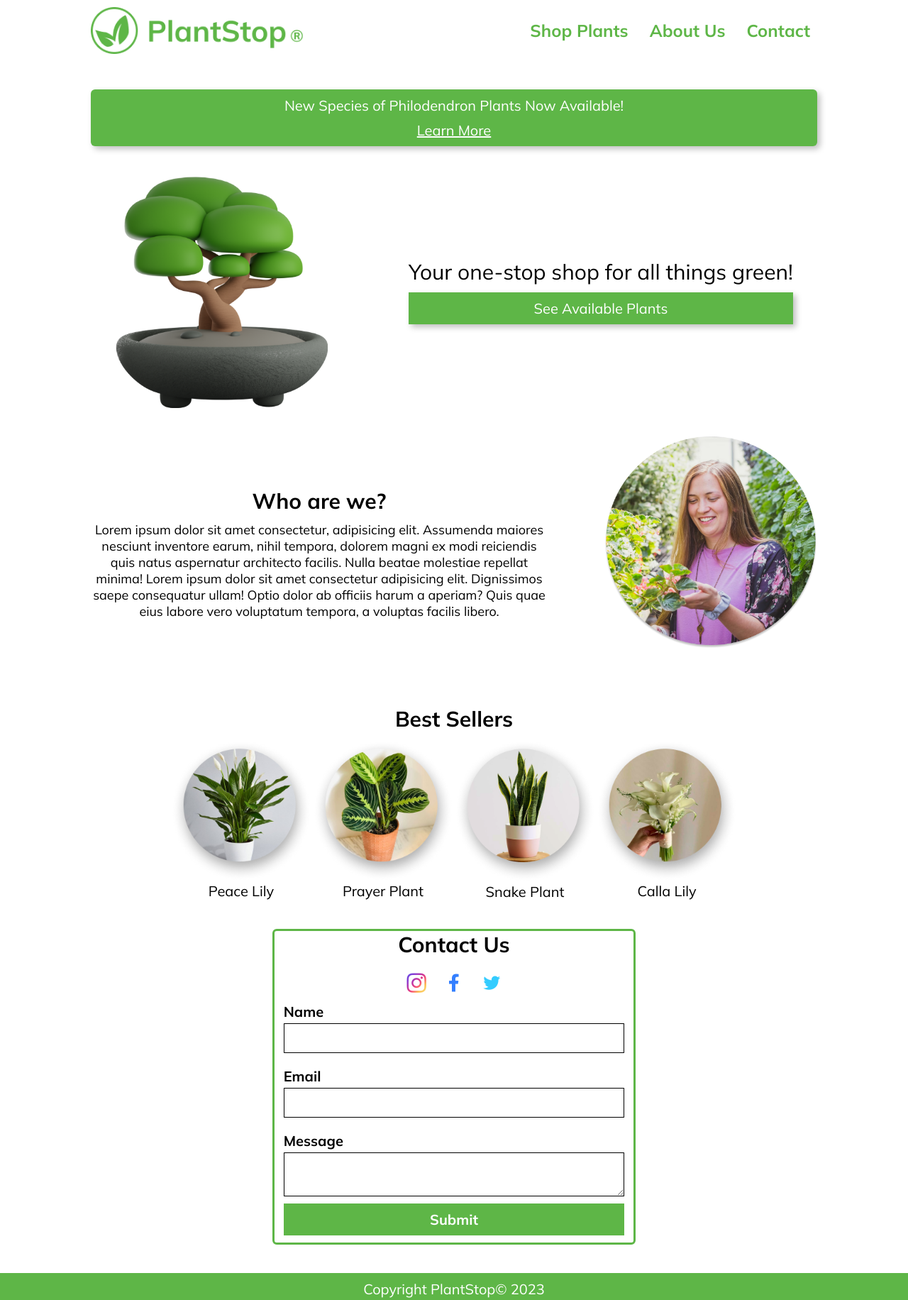
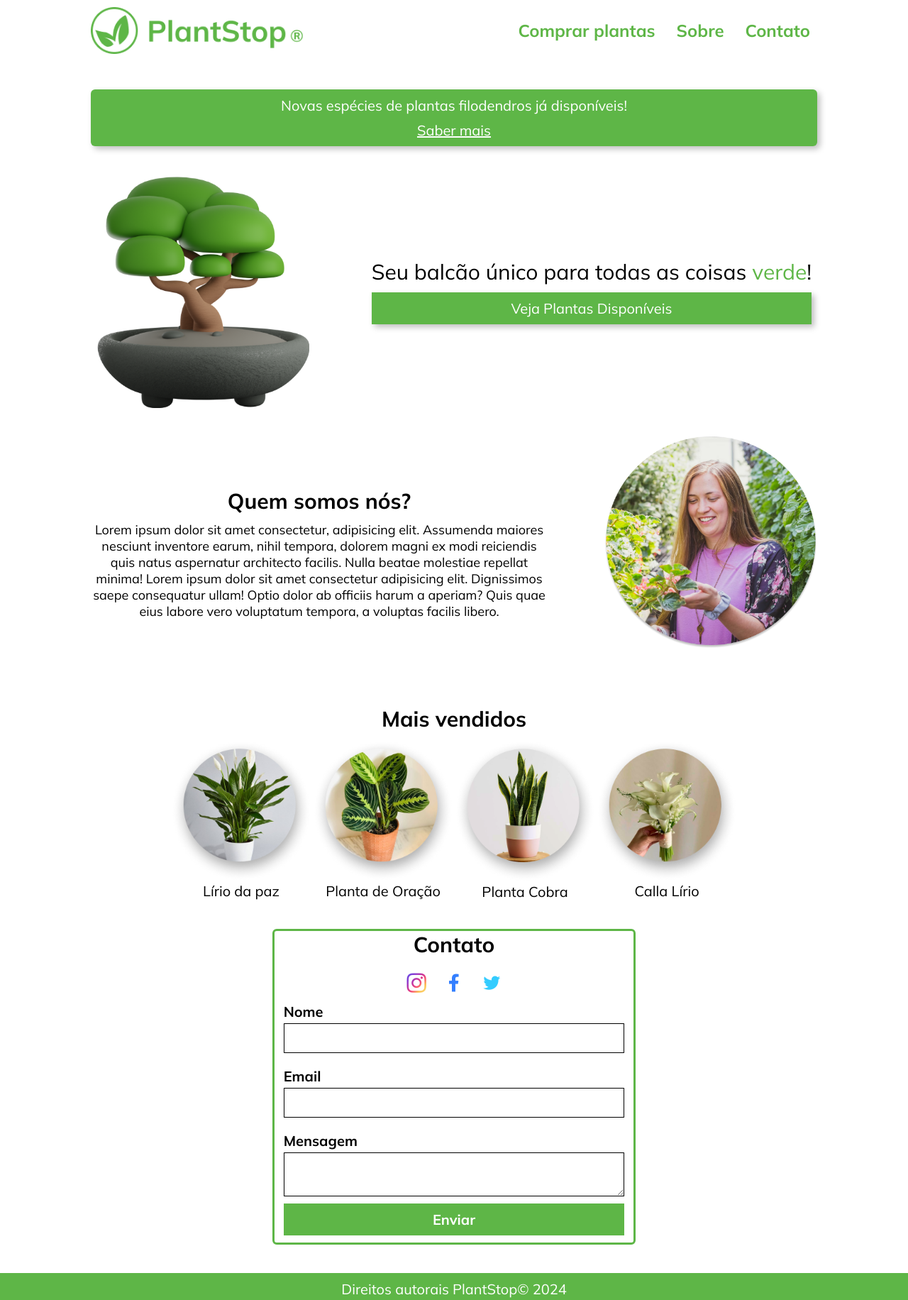
Before and after one commit to JefersonVM/revisao04, a plain HTML site: page index.html in a window 1280 px wide. Shown: the whole page at 71% size. Drawn offline with Linux system fonts and the light colour scheme.

Commit message:
Detalhes da revisão finalizada

```diff
--- a/assets/css/style.css
+++ b/assets/css/style.css
@@ -108,6 +108,10 @@ body {
 .main__text {
   text-align: center;
   font-size: 3rem;
+}
+
+.main__text span {
+  color: var(--green);
 }
 
 .main__link {
--- a/index.html
+++ b/index.html
@@ -1,5 +1,5 @@
 <!DOCTYPE html>
-<html lang="en">
+<html lang="pt-br">
   <head>
     <meta charset="UTF-8" />
     <meta name="viewport" content="width=device-width, initial-scale=1.0" />
@@ -11,49 +11,53 @@
     />
     <link rel="icon" type="image/png" href="./assets/img/favicon.png" />
     <link rel="stylesheet" href="./assets/css/style.css" />
-    <title>PlantStop: Your one-stop shop for all things green!</title>
+    <title>PlantStop: Seu balcão único para todas as coisas verdes!</title>
   </head>
   <body>
     <header class="container header">
       <img
         class="header__image"
         src="./assets/img/logo.png"
-        alt="The leaf of a plant with the words PlantStop, an e-commerce of buying plants"
+        alt="A folha de uma planta com as palavras PlantStop, um e-commerce de compra de plantas"
       />
 
       <nav class="header__navbar">
         <ul class="header__navbar__list">
           <li class="header__navbar__list__item">
-            <a href="#">Shop Plants</a>
+            <a href="#">Comprar plantas</a>
           </li>
-          <li class="header__navbar__list__item"><a href="#">About Us</a></li>
-          <li class="header__navbar__list__item"><a href="#">Contact</a></li>
+          <li class="header__navbar__list__item"><a href="#about">Sobre</a></li>
+          <li class="header__navbar__list__item">
+            <a href="#contact">Contato</a>
+          </li>
         </ul>
       </nav>
     </header>
 
     <aside class="container ad">
-      <p class="ad__text">New Species of Philodendron Plants Now Available!</p>
-      <a class="ad__text ad__link" href="#">Learn More</a>
+      <p class="ad__text">
+        Novas espécies de plantas filodendros já disponíveis!
+      </p>
+      <a class="ad__text ad__link" href="#">Saber mais</a>
     </aside>
 
     <main class="container main">
       <img
         class="main__image"
         src="./assets/img/bonsai.png"
-        alt="A tiny three in a pot"
+        alt="Um pequeno três em uma panela"
       />
       <div class="main__info">
         <p class="main__text">
-          Your one-stop shop for all things <span>green</span>!
+          Seu balcão único para todas as coisas <span>verde</span>!
         </p>
-        <a class="main__text main__link" href="#">See Available Plants</a>
+        <a class="main__text main__link" href="#">Veja Plantas Disponíveis</a>
       </div>
     </main>
 
-    <section class="container about">
+    <section class="container about" id="about">
       <div class="about__info">
-        <h2 class="about__title">Who are we?</h2>
+        <h2 class="about__title">Quem somos nós?</h2>
         <p class="about__text">
           Lorem ipsum dolor sit amet consectetur, adipisicing elit. Assumenda
           maiores nesciunt inventore earum, nihil tempora, dolorem magni ex modi
@@ -67,48 +71,48 @@
       <img
         class="about__image"
         src="./assets/img/client.png"
-        alt="A blonde, white woman holding a plant"
+        alt="Uma mulher loira e branca segurando uma planta"
       />
     </section>
 
     <section class="container selled">
-      <h2 class="selled__title">Best Sellers</h2>
+      <h2 class="selled__title">Mais vendidos</h2>
       <ul class="selled__list">
         <li class="selled__list__item">
           <img
             src="./assets/img/plant01.png"
-            alt="A Peace Lily it's a green tall plant in a white pot with with flowers"
+            alt="Um Lírio da Paz é uma planta verde alta em um vaso branco com flores"
           />
-          <span>Peace Lily</span>
+          <span>Lírio da paz</span>
         </li>
         <li class="selled__list__item">
           <img
             src="./assets/img/plant02.png"
-            alt="Prayer Plants feature unique foliage with feathered, painterly-like veins"
+            alt="As plantas de oração apresentam folhagem única com veias emplumadas semelhantes a pinturas"
           />
-          <span>Prayer Plant</span>
+          <span>Planta de Oração</span>
         </li>
         <li class="selled__list__item">
           <img
             src="./assets/img/plant03.png"
-            alt="It is an evergreen perennial plant forming dense strands, spreading by way of its creeping rhizome, which is sometimes above ground, sometimes underground"
+            alt="É uma planta perene, perene, formando filamentos densos, espalhando-se por meio de seu rizoma rasteiro, ora acima do solo, ora subterrâneo."
           />
-          <span>Snake Plant</span>
+          <span>Planta Cobra</span>
         </li>
         <li class="selled__list__item">
           <img
             src="./assets/img/plant04.png"
-            alt="Tubular shaped flowers with pointed tips produce a long, finger-like spadix at the center. Blooms come in colors of white, yellow, orange, pink, red, purple, green, or black"
+            alt="Flores de formato tubular com pontas pontiagudas produzem um espádice longo em forma de dedo no centro. As flores vêm nas cores branco, amarelo, laranja, rosa, vermelho, roxo, verde ou preto"
           />
-          <span>Calla Lily</span>
+          <span>Calla Lírio</span>
         </li>
       </ul>
     </section>
 
-    <section class="container contact">
+    <section class="container contact" id="contact">
       <div class="contact__info">
         <div class="contact__info__header">
-          <h2 class="contact__info__header__title">Contact Us</h2>
+          <h2 class="contact__info__header__title">Contato</h2>
           <div class="contact__info__header__icons">
             <a class="contact__info__header__icon" href="#"
               ><img
@@ -132,7 +136,7 @@
         </div>
         <form class="contact__form">
           <label for="name"
-            >Name
+            >Nome
             <input type="text" id="name" name="name" required />
           </label>
 
@@ -142,22 +146,22 @@
           </label>
 
           <label for="message"
-            >Message
+            >Mensagem
             <textarea id="message" name="message" required></textarea>
           </label>
 
-          <input type="submit" value="Submit" />
+          <input type="submit" value="Enviar" />
         </form>
       </div>
       <img
         class="contact__image"
         src="./assets/img/plant-contact.png"
-        alt="A hand holding a pot with a green plant"
+        alt="Uma mão segurando um vaso com uma planta verde"
       />
     </section>
 
     <footer class="footer">
-      <p>Copyright PlantStop© 2023</p>
+      <p>Direitos autorais PlantStop© 2024</p>
     </footer>
   </body>
 </html>
```
